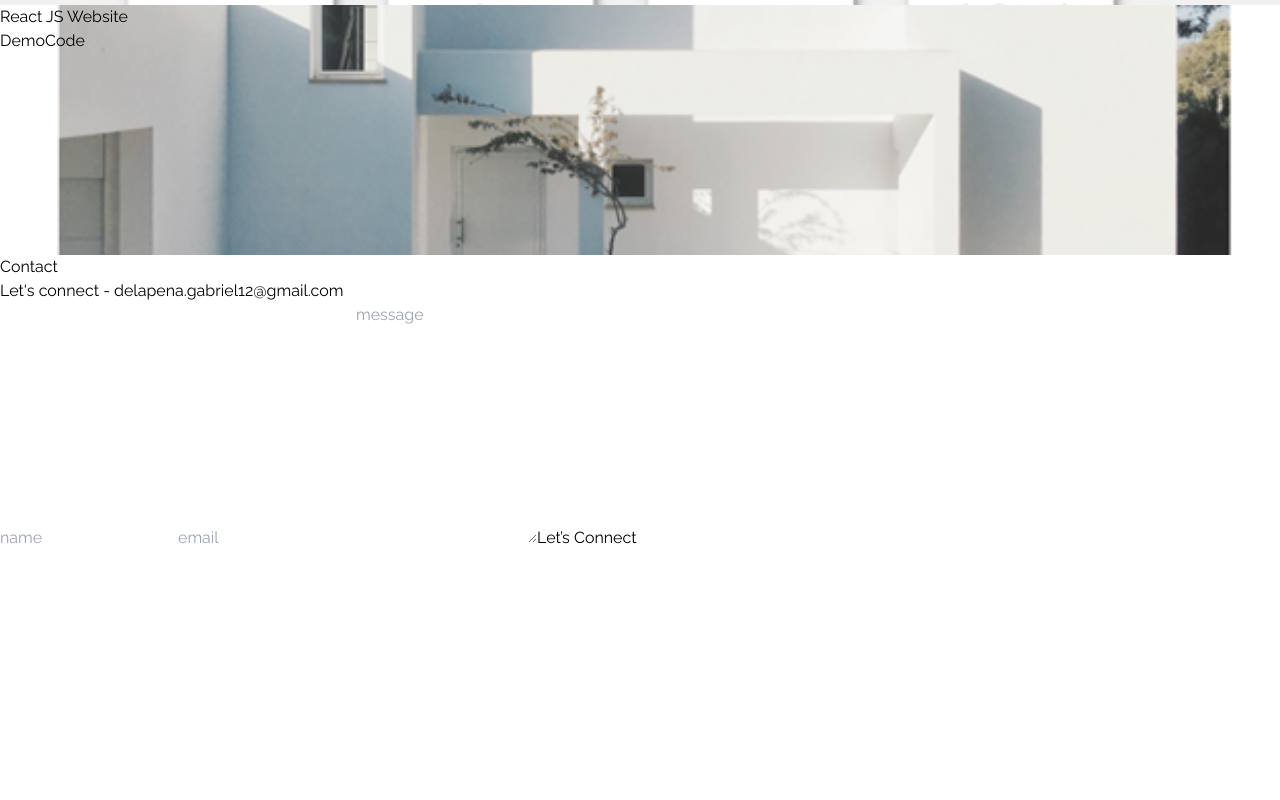
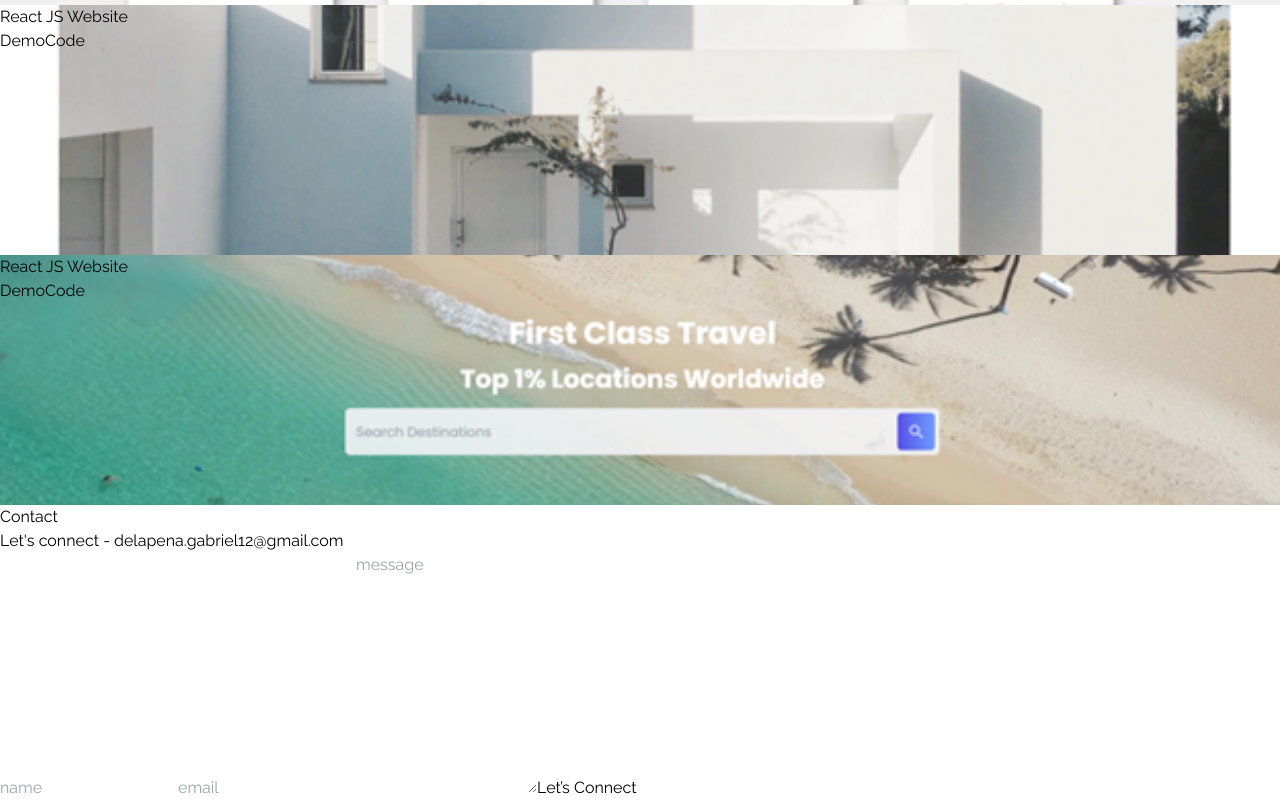
Before and after one commit to GabrielDelaPena/portfolio, a React (Vite) app: page / in a window 1280 px wide. Shown: the part 2855-3655 px from the top of the page. Before the commit the page ends 3405 px from the top, so only its background shows below. Built offline with nearby package versions, Linux system fonts and the light colour scheme.

Commit message:
Added new work.

```diff
--- a/src/components/Work.jsx
+++ b/src/components/Work.jsx
@@ -1,6 +1,7 @@
 import Trippy from "../assets/Trippy.png"
 import Library from "../assets/Library.png"
 import ArchitectPortfolio from "../assets/Architecture-Portfolio.png"
+import Destination from "../assets/Destination.png"
 import { motion } from "framer-motion";
 
 const Work = () => {
@@ -88,6 +89,25 @@
                             </div>
                         </div>
                     </div>
+
+                    <div style={{ backgroundImage: `url(${Destination})` }}
+                        className='shadow-lg shadow-[#040c16] group container rounded-md flex justify-center items-center mx-auto content-div'>
+
+                        {/** Hover effects */}
+                        <div className="opacity-0 group-hover:opacity-100">
+                            <span className="text-2xl font-bold text-white tracking-wider">
+                                React JS Website
+                            </span>
+                            <div className="pt-8 text-center">
+                                <a href="https://c259a7a7.destination-9wf.pages.dev/" target="_blank" rel="noreferrer">
+                                    <button className="text-center rounded-lg px-4 py-3 m-2 bg-white text-gray-700 font-bold text-lg">Demo</button>
+                                </a>
+                                <a href="https://github.com/GabrielDelaPena/destination" target="_blank" rel="noreferrer">
+                                    <button className="text-center rounded-lg px-4 py-3 m-2 bg-white text-gray-700 font-bold text-lg">Code</button>
+                                </a>
+                            </div>
+                        </div>
+                    </div>
                 </motion.div>
             </div>
         </div>
```
Also changed, not shown: src/assets/Destination.png (added).
